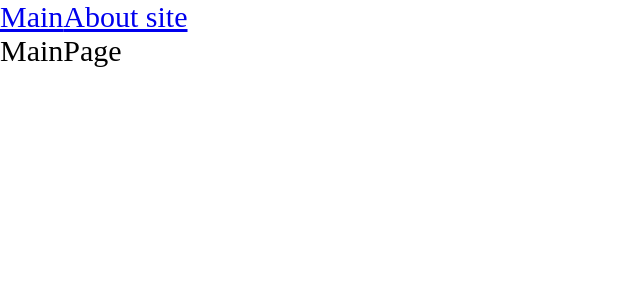
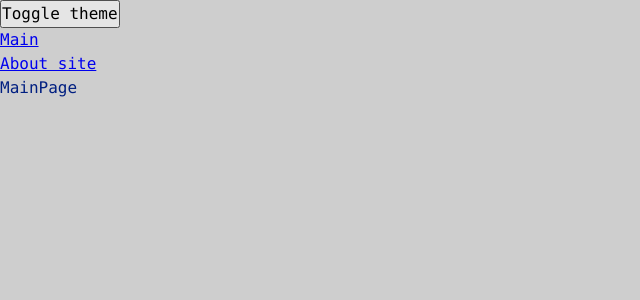
Before and after one commit to liSvensken/react-app, a React app: page / in a window 1280 px wide. Shown: the top 300 px of the page, without its empty margins (0-640 px from the left). Built offline with nearby package versions, Linux system fonts and the light colour scheme.

Commit message:
переключатель светлой-темной темы

```diff
--- a/src/App.tsx
+++ b/src/App.tsx
@@ -1,13 +1,20 @@
-import React, { Suspense } from 'react';
+import React, { Suspense, useContext, useState } from 'react';
 import { Link, Route, Routes } from 'react-router-dom';
-import './index.scss';
 import { AboutPageAsync } from "./pages/AboutPage/AboutPage.async";
 import { MainPageAsync } from "./pages/MainPage/MainPage.async";
+import './styles/index.scss';
+import { Theme, ThemeContext } from "./theme/ThemeContext";
+import { UseTheme } from "./theme/useTheme";
 
 const App = () => {
+	const { theme, toggleTheme } = UseTheme();
+
 	return (
-		<div className="app">
+		<div className={ `app ${ theme }` }>
+			<button onClick={ toggleTheme }>Toggle theme</button>
+			<br/>
 			<Link to={ '/' }>Main</Link>
+			<br/>
 			<Link to={ '/about' }>About site</Link>
 			<Suspense fallback={ <div>Loading...</div> }>
 				<Routes>
--- a/src/index.scss
+++ /dev/null
@@ -1,9 +0,0 @@
-* {
-  margin: 0;
-  padding: 0;
-  box-sizing: border-box;
-}
-
-.app {
-  font-size: 30px;
-}
--- a/src/index.tsx
+++ b/src/index.tsx
@@ -1,10 +1,13 @@
 import { render } from "react-dom";
 import App from "./App";
 import { BrowserRouter } from "react-router-dom";
+import ThemeProvider from "./theme/ThemeProvider";
 
 render(
 	<BrowserRouter>
-		<App/>
+		<ThemeProvider>
+			<App/>
+		</ThemeProvider>
 	</BrowserRouter>,
 	document.getElementById('root')
 )
--- /dev/null
+++ b/src/styles/index.scss
@@ -0,0 +1,11 @@
+@import "reset";
+@import "variables/global";
+@import "themes/normal";
+@import "themes/dark";
+
+.app {
+  font: var(--font-m);
+  background-color: var(--bg-color);
+  color: var(--primary-color);
+  min-height: 100vh;
+}
--- /dev/null
+++ b/src/styles/reset.scss
@@ -0,0 +1,14 @@
+* {
+  margin: 0;
+  padding: 0;
+  box-sizing: border-box;
+}
+
+input,
+button,
+textarea,
+select {
+  margin: 0;
+
+  font: inherit;
+}
--- /dev/null
+++ b/src/styles/themes/dark.scss
@@ -0,0 +1,5 @@
+.app.dark {
+  --bg-color: #090949;
+  --primary-color: #049604;
+  --secondary-color: #04ff04;
+}
--- /dev/null
+++ b/src/styles/themes/normal.scss
@@ -0,0 +1,5 @@
+.app.light {
+  --bg-color: #cecece;
+  --primary-color: #001f81;
+  --secondary-color: #0449e0;
+}
--- /dev/null
+++ b/src/styles/variables/global.scss
@@ -0,0 +1,11 @@
+:root {
+  --font-family-main: Consolas, 'Times New Roman', Serif;
+
+  --font-size-m: 16px;
+  --font-line-m: 24px;
+  --font-m: var(--font-size-m) / var(--font-line-m) var(--font-family-main);
+
+  --font-size-l: 24px;
+  --font-line-l: 32px;
+  --font-l: var(--font-size-l) / var(--font-line-l) var(--font-family-main);
+}
--- /dev/null
+++ b/src/theme/ThemeContext.ts
@@ -0,0 +1,15 @@
+import { createContext } from "react";
+
+export enum Theme {
+	Light = 'light',
+	Dark = 'dark',
+}
+
+export interface ThemeContextProps {
+	theme?: Theme,
+	setTheme?: (theme: Theme) => void;
+}
+
+	export const ThemeContext = createContext<ThemeContextProps>({});
+
+export const LOCAL_STORAGE_THEME_KEY = 'theme';
--- /dev/null
+++ b/src/theme/ThemeProvider.tsx
@@ -0,0 +1,21 @@
+import React, { FC, useMemo, useState } from 'react';
+import { LOCAL_STORAGE_THEME_KEY, Theme, ThemeContext } from "./ThemeContext";
+
+const defaultTheme = localStorage.getItem(LOCAL_STORAGE_THEME_KEY) as Theme || Theme.Light;
+
+const ThemeProvider: FC = ({ children }) => {
+	const [theme, setTheme] = useState<Theme>(defaultTheme);
+
+	const defaultProps = useMemo(() => ({
+		theme: theme,
+		setTheme: setTheme
+	}), [theme])
+
+	return (
+		<ThemeContext.Provider value={ defaultProps }>
+			{ children }
+		</ThemeContext.Provider>
+	);
+};
+
+export default ThemeProvider;
--- /dev/null
+++ b/src/theme/useTheme.ts
@@ -0,0 +1,22 @@
+import { useContext } from "react";
+import { LOCAL_STORAGE_THEME_KEY, Theme, ThemeContext } from "./ThemeContext";
+
+interface UseThemeResult {
+	theme: Theme,
+	toggleTheme: () => void;
+}
+
+export function UseTheme(): UseThemeResult {
+	const { theme, setTheme } = useContext(ThemeContext)
+
+	const toggleTheme = () => {
+		const newTheme = theme === Theme.Light ? Theme.Dark : Theme.Light;
+		setTheme(newTheme);
+		localStorage.setItem(LOCAL_STORAGE_THEME_KEY, newTheme);
+	}
+
+	return {
+		theme,
+		toggleTheme,
+	}
+}
```
